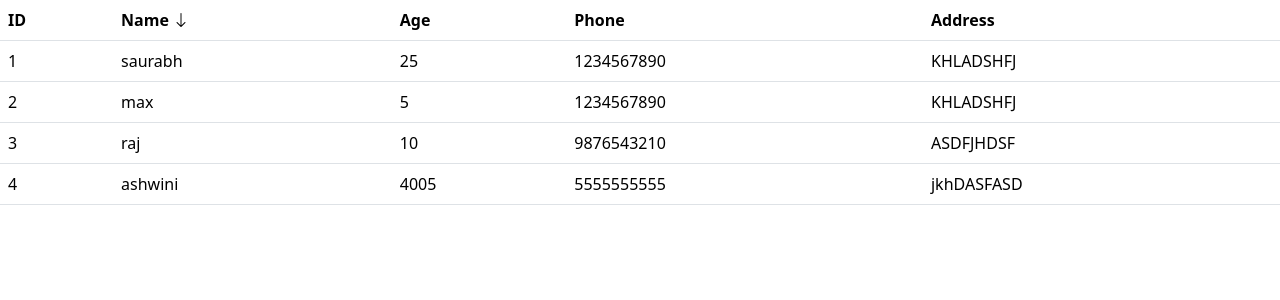
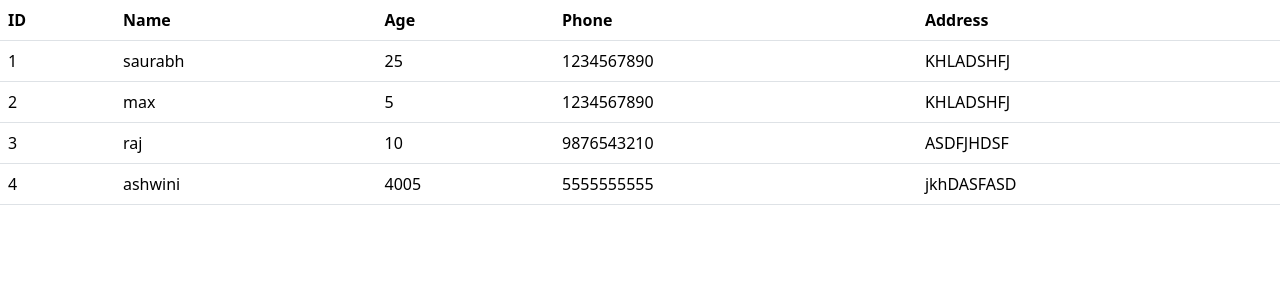
Before and after one commit to NotRibera/Angular-Task, an Angular app: page / in a window 1280 px wide. Shown: the top 300 px of the page. Built offline with nearby package versions, Linux system fonts and the light colour scheme.

Commit message:
Arrow up and down icons change

```diff
--- a/src/app/Sorting.directive.ts
+++ b/src/app/Sorting.directive.ts
@@ -7,6 +7,7 @@ import {Directive, ElementRef, EventEmitter, HostListener, Input, OnInit, Output
 export class AppSortingDirective implements OnInit{
   @Input() data: any[] = [];
   @Input() field:string ="";
+  @Output() sortDirectionChange: EventEmitter<string> = new EventEmitter<string>();
   clicked:boolean=false;
 
   constructor(private elementRef: ElementRef) {
@@ -45,6 +46,7 @@ export class AppSortingDirective implements OnInit{
 
         }
       this.clicked=!this.clicked;
+    this.sortDirectionChange.emit(this.clicked ? 'desc' : 'asc');
   }
   ngOnInit() {
 
--- a/src/app/app.component.html
+++ b/src/app/app.component.html
@@ -2,10 +2,12 @@
   <thead>
   <tr>
     <th>ID</th>
-    <th appSorting [data]="employees" [field]="'name'" > Name
-      <i class="bi bi-arrow-down" ></i>
+    <th appSorting [data]="employees" [field]="'name'" (sortDirectionChange)="sortDirectionChanged('name', $event)"> Name
+      <i *ngIf="sortingField === 'name'" [class]="sortingDirection === 'asc' ? 'bi bi-arrow-up' : 'bi bi-arrow-down'"></i>
     </th>
-    <th appSorting  [data]="employees" [field]="'age'">Age</th>
+    <th appSorting [data]="employees" [field]="'age'" (sortDirectionChange)="sortDirectionChanged('age', $event)">Age
+      <i *ngIf="sortingField === 'age'" [class]="sortingDirection === 'asc' ? 'bi bi-arrow-up' : 'bi bi-arrow-down'"></i>
+    </th>
     <th>Phone</th>
     <th>Address</th>
   </tr>
@@ -21,11 +23,4 @@
   </tr>
   </tbody>
 
-<!--  <tr   appHighlight [age]="employees[0].age"  >-->
-<!--    <td>{{ employees[0].name }}</td>-->
-<!--    <td>{{ employees[0].id }}</td>-->
-<!--    <td>{{ employees[0].age }}</td>-->
-<!--    <td>{{ employees[0].phone }}</td>-->
-<!--    <td>{{ employees[0].address }}</td>-->
-<!--  </tr>-->
 </table>
--- a/src/app/app.component.ts
+++ b/src/app/app.component.ts
@@ -11,11 +11,9 @@ import {map} from "rxjs";
 
 export class AppComponent {
   title = 'emp';
-  // employees= [
-  //   { name: {first: 'saurabh',middle:'ashok',last:'patil' },id: 1, age: 25, phone: '1234567890', address: 'KHLADSHFJ' },
-  //   { name: {first: 'raj',middle:'ashok',last:'patil' }, id: 2, age: 10, phone: '9876543210', address: 'ASDFJHDSF' },
-  //   { name: {first: 'ashwini',middle:'ashok',last:'patil' }, id: 3, age: 4005, phone: '5555555555', address: 'jkhDASFASD' }
-  // ];
+  sortingField: string = '';
+  sortingDirection: string = '';
+
 
   employees= [
     { name: 'saurabh',id: 1, age: 25, phone: '1234567890', address: 'KHLADSHFJ' },
@@ -37,5 +35,9 @@ export class AppComponent {
       return age;
     }
   }
+  sortDirectionChanged(field: string, direction: string) {
+    this.sortingField = field;
+    this.sortingDirection = direction;
+  }
 
 }
```
